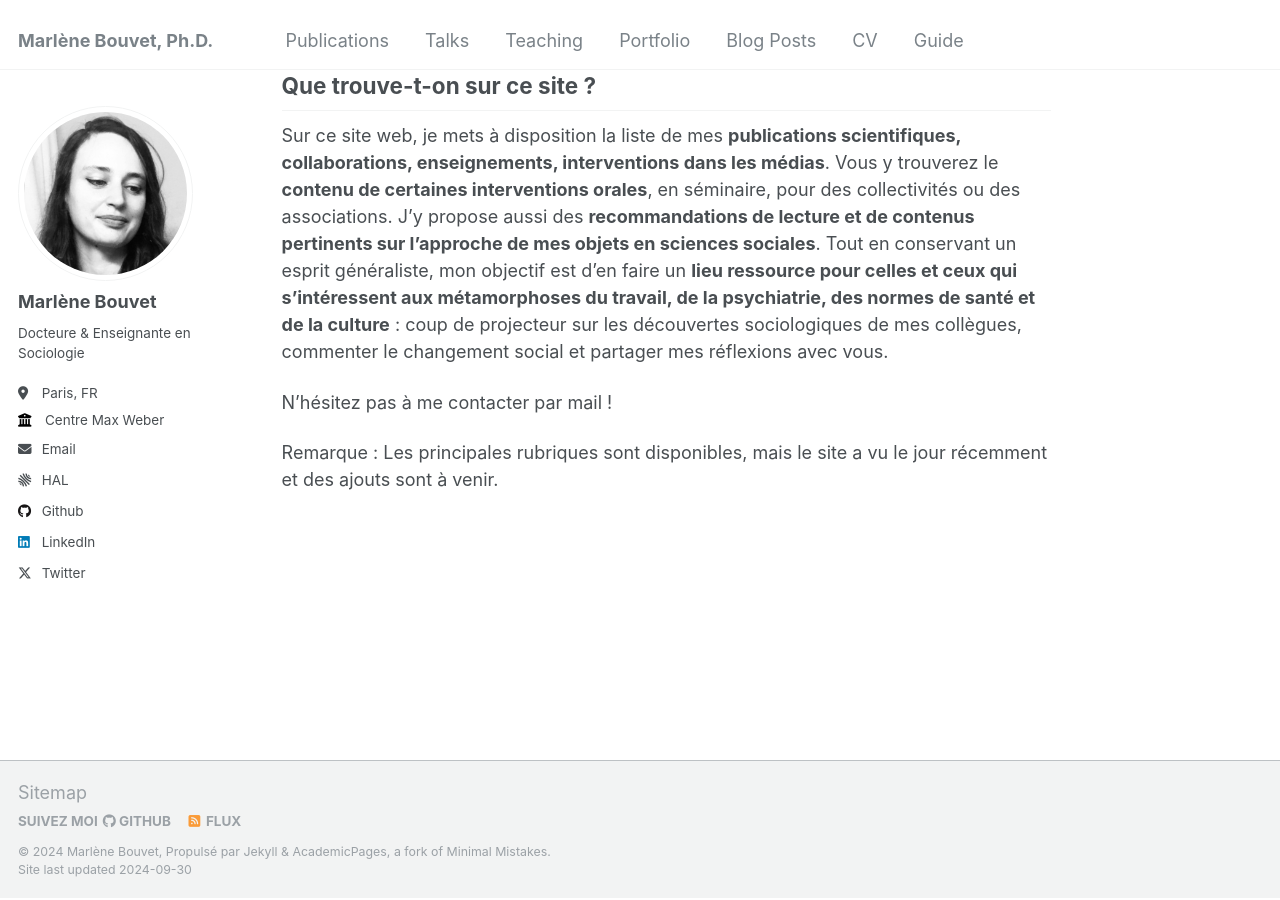
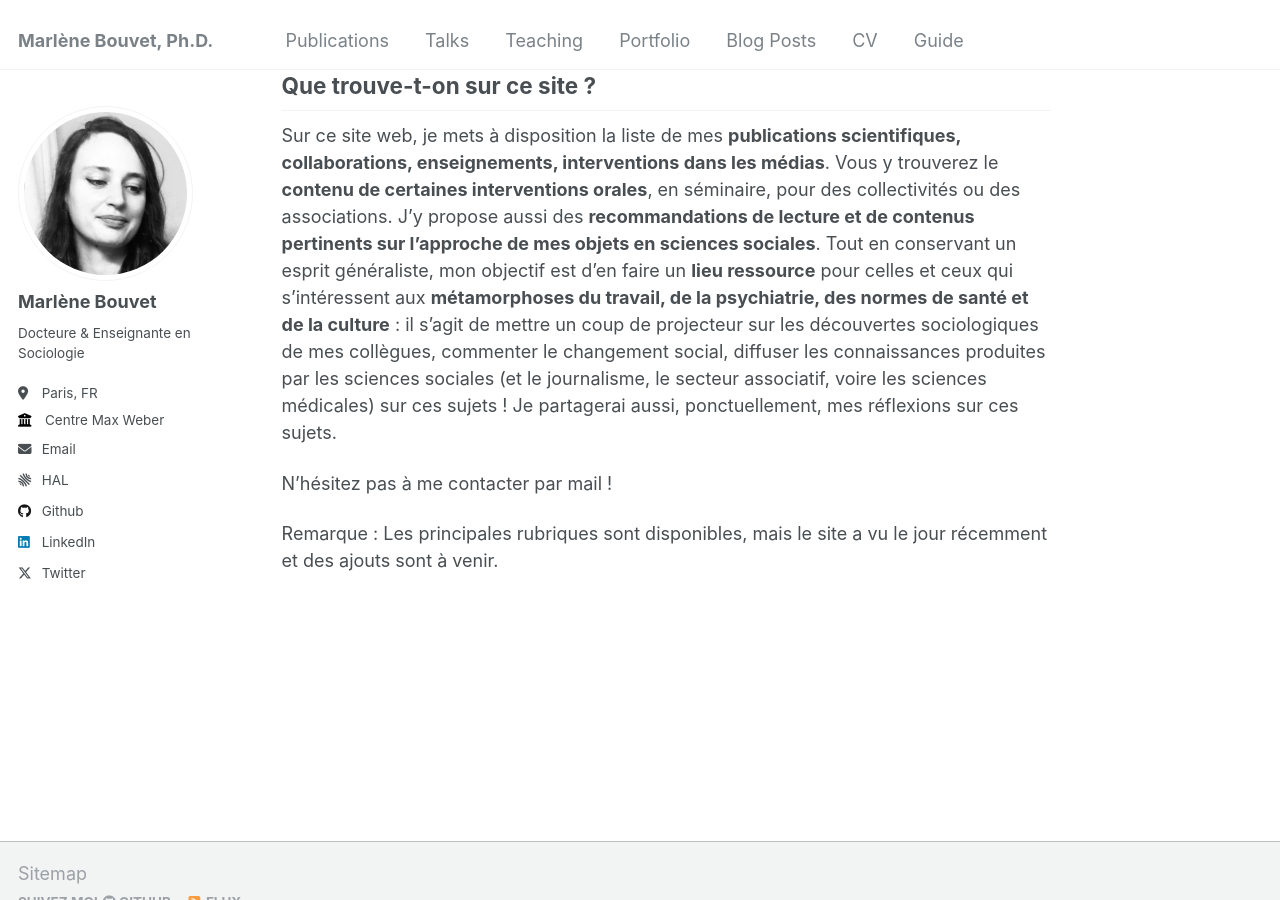
Before and after one commit to marlenebouvet/marlenebouvet.fr, a Jekyll site: the page built from _pages/about.md, in a window 1280 px wide and 900 px high, scrolled down 1241 px. Built offline with Jekyll 4.4.1, drawn with Linux system fonts in a browser that asks for light colours; some web fonts are replaced.

Commit message:
Nouvelles modifications

```diff
--- a/_pages/about.md
+++ b/_pages/about.md
@@ -27,7 +27,7 @@
 
 ## Que trouve-t-on sur ce site ?
 
-Sur ce site web, je mets à disposition la liste de mes **publications scientifiques, collaborations, enseignements, interventions dans les médias**. Vous y trouverez le **contenu de certaines interventions orales**, en séminaire, pour des collectivités ou des associations. J'y propose aussi des **recommandations de lecture et de contenus pertinents sur l'approche de mes objets en sciences sociales**. Tout en conservant un esprit généraliste, mon objectif est d'en faire un **lieu ressource pour celles et ceux qui s'intéressent aux métamorphoses du travail, de la psychiatrie, des normes de santé et de la culture** : coup de projecteur sur les découvertes sociologiques de mes collègues, commenter le changement social et partager mes réflexions avec vous.
+Sur ce site web, je mets à disposition la liste de mes **publications scientifiques, collaborations, enseignements, interventions dans les médias**. Vous y trouverez le **contenu de certaines interventions orales**, en séminaire, pour des collectivités ou des associations. J'y propose aussi des **recommandations de lecture et de contenus pertinents sur l'approche de mes objets en sciences sociales**. Tout en conservant un esprit généraliste, mon objectif est d'en faire un **lieu ressource** pour celles et ceux qui s'intéressent aux **métamorphoses du travail, de la psychiatrie, des normes de santé et de la culture** : il s'agit de mettre un coup de projecteur sur les découvertes sociologiques de mes collègues, commenter le changement social, diffuser les connaissances produites par les sciences sociales (et le journalisme, le secteur associatif, voire les sciences médicales) sur ces sujets ! Je partagerai aussi, ponctuellement, mes réflexions sur ces sujets.
 
 N'hésitez pas à me contacter par mail !
 
```
